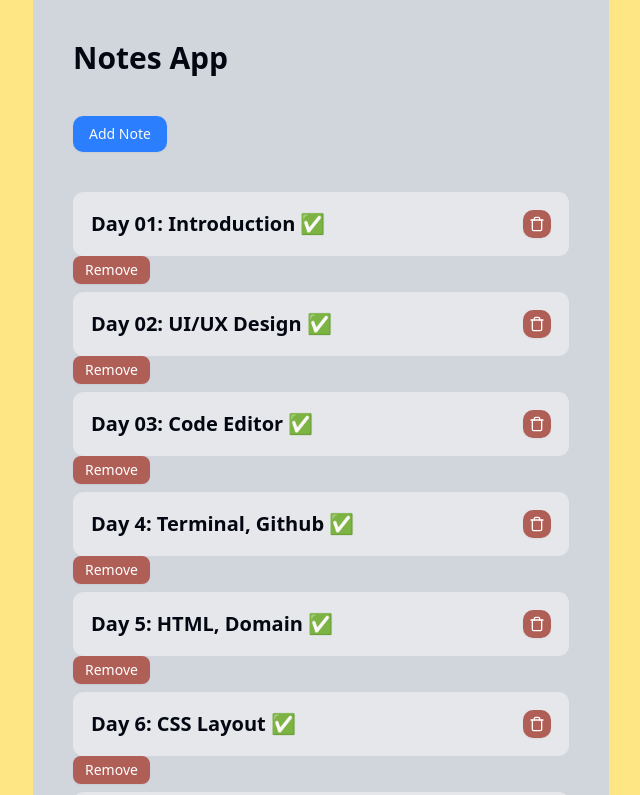
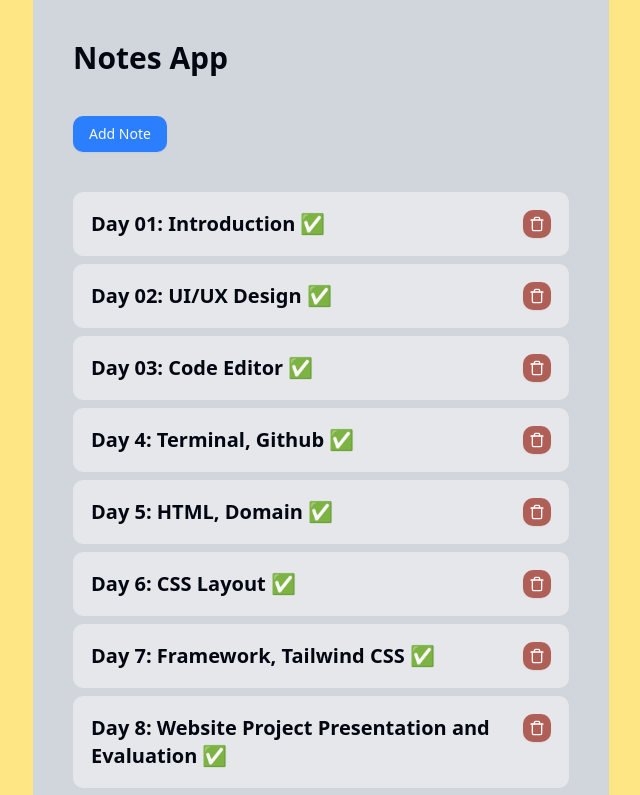
Before and after one commit to purnomoarif/notes-app, a React (Vite) app: page / in a window 1280 px wide. Shown: the top 795 px of the page, without its empty margins (319-959 px from the left). Built offline with nearby package versions, Linux system fonts and the light colour scheme.

Commit message:
feat : update from chatgpt

```diff
--- a/src/App.tsx
+++ b/src/App.tsx
@@ -34,14 +34,12 @@ export function App() {
             {notes.map((note) => {
               return (
                 <li key={note.id}>
-                  <Notes name={note.name} isDone={note.isDone} />
-                  <Button
-                    variant="destructive"
-                    size="sm"
-                    onClick={() => removeNote(note.id)}
-                  >
-                    Remove
-                  </Button>
+                  <Notes
+                    id={note.id}
+                    name={note.name}
+                    isDone={note.isDone}
+                    onRemove={removeNote}
+                  />
                 </li>
               )
             })}
@@ -52,7 +50,14 @@ export function App() {
   )
 }
 
-export function Notes({ name, isDone }: { name: string; isDone: boolean }) {
+interface NotesProps {
+  id: number
+  name: string
+  isDone: boolean
+  onRemove: (id: number) => void
+}
+
+export function Notes({ id, name, isDone, onRemove }: NotesProps) {
   return (
     <div className="flex justify-between rounded-lg border-2 bg-gray-200 p-4">
       <div>
@@ -64,7 +69,11 @@ export function Notes({ name, isDone }: { name: string; isDone: boolean }) {
       </div>
 
       <div className="flex gap-2">
-        <Button variant="destructive" size="icon-sm">
+        <Button
+          variant="destructive"
+          size="icon-sm"
+          onClick={() => onRemove(id)}
+        >
           <Trash />
         </Button>
       </div>
```
